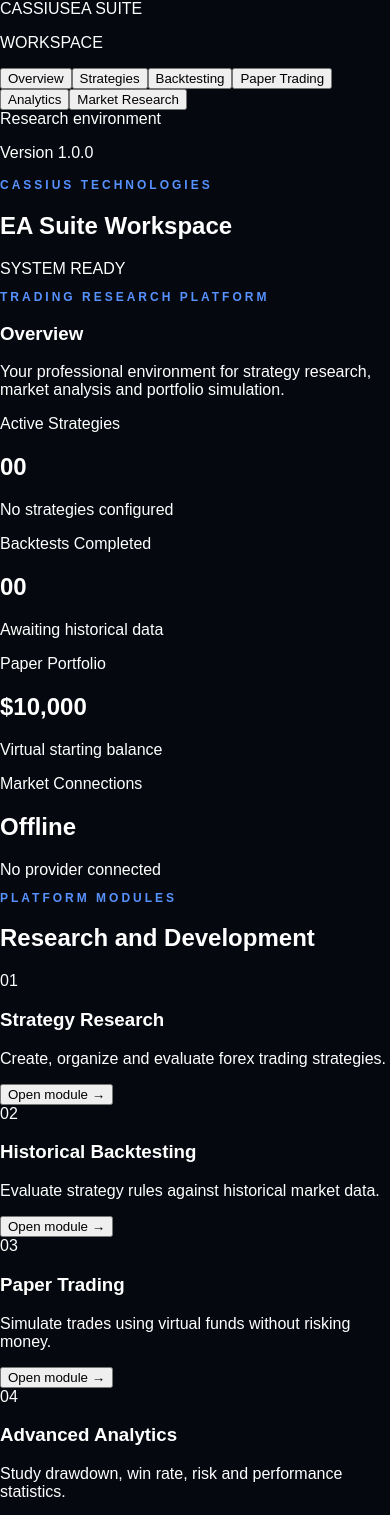
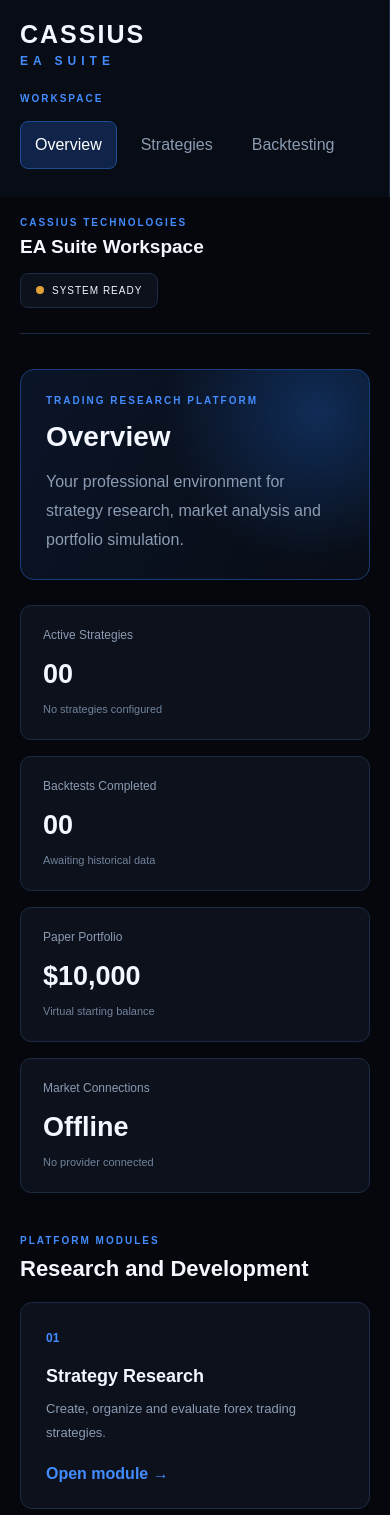
Before and after one commit to youngdordgy-ux/CASSIUS-EA-SUITE, a Next.js app in the folder apps/web/: page / in a window 390 px wide. Shown: the top 1515 px of the page. Built offline with nearby package versions, Linux system fonts and the light colour scheme.

Commit message:
Refactor globals.css for theming and layout updates
Refactor CSS variables and styles for improved theming and layout consistency. Update background, text colors, and responsive design elements.

```diff
--- a/apps/web/app/globals.css
+++ b/apps/web/app/globals.css
@@ -1,6 +1,19 @@
+
+:root {
+  --background: #05070c;
+  --surface: #0c111b;
+  --surface-light: #111a29;
+  --border: #1b2b43;
+  --blue: #1769ff;
+  --blue-light: #438cff;
+  --text: #f4f7ff;
+  --muted: #8b9bb3;
+}
 
 * {
   box-sizing: border-box;
+  margin: 0;
+  padding: 0;
 }
 
 html {
@@ -8,127 +21,311 @@ html {
 }
 
 body {
-  margin: 0;
-  background: #05080f;
-  color: #ffffff;
+  background: var(--background);
+  color: var(--text);
   font-family: Arial, Helvetica, sans-serif;
 }
 
-.container {
-  max-width: 1150px;
-  margin: auto;
-  padding: 25px;
+button {
+  font: inherit;
 }
 
-.navbar {
+.dashboard {
+  min-height: 100vh;
   display: flex;
-  justify-content: space-between;
-  align-items: center;
-  padding: 15px 0;
 }
 
-.navbar h2 {
-  font-size: 19px;
+.sidebar {
+  width: 255px;
+  min-height: 100vh;
+  background: #080c14;
+  border-right: 1px solid var(--border);
+  padding: 32px 20px;
+  display: flex;
+  flex-direction: column;
+  flex-shrink: 0;
+}
+
+.brand {
+  font-size: 25px;
+  font-weight: 900;
+  letter-spacing: 2px;
+  margin-bottom: 65px;
+}
+
+.brand span {
+  display: block;
+  color: var(--blue-light);
+  font-size: 12px;
+  letter-spacing: 5px;
+  margin-top: 5px;
+}
+
+.menu-label,
+.eyebrow {
+  color: var(--blue-light);
+  font-size: 10px;
+  font-weight: bold;
   letter-spacing: 2px;
 }
 
-.navbar span {
-  color: #397bff;
+.menu-label {
+  margin-bottom: 17px;
 }
 
-.navbar a {
-  color: #c4d4f5;
-  text-decoration: none;
+.side-nav {
+  display: flex;
+  flex-direction: column;
+  gap: 9px;
 }
 
-.hero {
-  padding: 100px 0 85px;
-  max-width: 780px;
+.nav-item {
+  background: transparent;
+  border: 1px solid transparent;
+  border-radius: 8px;
+  color: var(--muted);
+  cursor: pointer;
+  padding: 14px;
+  text-align: left;
+  transition: 0.2s ease;
 }
 
-.eyebrow {
-  color: #5792ff;
-  font-size: 12px;
-  font-weight: bold;
-  letter-spacing: 3px;
+.nav-item:hover,
+.nav-item.active {
+  background: #102449;
+  border-color: #1b4c91;
+  color: white;
 }
 
-.hero h1 {
-  font-size: clamp(40px, 8vw, 76px);
-  line-height: 1.08;
-  margin: 22px 0;
+.sidebar-bottom {
+  margin-top: auto;
+  color: var(--muted);
+  font-size: 12px;
+  line-height: 2;
 }
 
-.hero h1 span {
-  color: #5792ff;
+.sidebar-bottom p {
+  color: #64748b;
 }
 
-.description {
-  color: #aab6cc;
-  font-size: 19px;
-  line-height: 1.7;
+.status-dot,
+.online-dot {
+  display: inline-block;
+  width: 8px;
+  height: 8px;
+  border-radius: 50%;
+  background: #e0a33a;
+  margin-right: 8px;
 }
 
-.button {
-  display: inline-block;
-  background: #2368e8;
-  color: white;
-  padding: 15px 24px;
-  margin-top: 20px;
+.main-content {
+  flex: 1;
+  min-width: 0;
+  padding: 35px;
+}
+
+.topbar {
+  display: flex;
+  align-items: center;
+  justify-content: space-between;
+  gap: 15px;
+  padding-bottom: 25px;
+  border-bottom: 1px solid var(--border);
+}
+
+.topbar h2 {
+  font-size: 19px;
+  margin-top: 8px;
+}
+
+.profile {
+  background: var(--surface);
+  border: 1px solid var(--border);
+  padding: 11px 15px;
   border-radius: 8px;
-  text-decoration: none;
+  font-size: 10px;
+  letter-spacing: 1px;
+}
+
+.online-dot {
+  background: #e0a33a;
+}
+
+.welcome {
+  margin-top: 35px;
+  padding: 35px;
+  border: 1px solid #173d78;
+  border-radius: 14px;
+  background:
+    radial-gradient(circle at 85% 20%, #102c57 0%, transparent 45%),
+    linear-gradient(120deg, #0b1528, #080c14);
+}
+
+.welcome h1 {
+  font-size: clamp(28px, 5vw, 42px);
+  margin: 15px 0;
+}
+
+.welcome > div > p:last-child {
+  color: var(--muted);
+  line-height: 1.8;
+  max-width: 650px;
+}
+
+.stats-grid {
+  display: grid;
+  grid-template-columns: repeat(4, minmax(0, 1fr));
+  gap: 16px;
+  margin-top: 25px;
+}
+
+.stat-card {
+  background: var(--surface);
+  border: 1px solid var(--border);
+  border-radius: 11px;
+  padding: 22px;
+}
+
+.stat-card > p {
+  color: var(--muted);
+  font-size: 12px;
+}
+
+.stat-card h2 {
+  font-size: 27px;
+  margin: 17px 0 9px;
+}
+
+.stat-card span {
+  color: #71839c;
+  font-size: 11px;
+}
+
+.section-heading {
+  margin: 42px 0 20px;
+}
+
+.section-heading h2 {
+  font-size: 22px;
+  margin-top: 10px;
+}
+
+.feature-grid {
+  display: grid;
+  grid-template-columns: repeat(2, minmax(0, 1fr));
+  gap: 18px;
+}
+
+.module-card {
+  background: var(--surface);
+  border: 1px solid var(--border);
+  border-radius: 12px;
+  padding: 25px;
+  transition: 0.2s ease;
+}
+
+.module-card:hover {
+  border-color: var(--blue);
+  transform: translateY(-3px);
+}
+
+.module-number {
+  color: var(--blue-light);
+  font-size: 12px;
   font-weight: bold;
 }
 
-.button:hover {
-  background: #397bff;
+.module-card h3 {
+  font-size: 18px;
+  margin: 20px 0 10px;
 }
 
-.disclaimer {
-  margin-top: 22px;
-  color: #8492aa;
-  font-size: 12px;
+.module-card p {
+  color: var(--muted);
+  font-size: 13px;
+  line-height: 1.8;
+  min-height: 48px;
 }
 
-.features {
-  display: grid;
-  grid-template-columns: repeat(
-    auto-fit,
-    minmax(220px, 1fr)
-  );
-  gap: 18px;
+.module-card button {
+  background: transparent;
+  border: none;
+  color: var(--blue-light);
+  cursor: pointer;
+  margin-top: 20px;
+  font-weight: bold;
 }
 
-.feature-card {
-  background: #0c1423;
-  border: 1px solid #1a2a45;
-  border-radius: 14px;
-  padding: 25px;
+.module-card button:hover {
+  color: white;
 }
 
-.feature-card h3 {
-  color: #ffffff;
+.footer {
+  display: flex;
+  justify-content: space-between;
+  gap: 15px;
+  flex-wrap: wrap;
+  border-top: 1px solid var(--border);
+  margin-top: 55px;
+  padding: 25px 0;
+  color: #71839c;
+  font-size: 11px;
 }
 
-.feature-card p {
-  color: #9baac2;
-  line-height: 1.7;
+@media (max-width: 1050px) {
+  .stats-grid {
+    grid-template-columns: repeat(2, minmax(0, 1fr));
+  }
 }
 
-footer {
-  border-top: 1px solid #1a2639;
-  margin-top: 75px;
-  padding: 25px 0;
-  color: #8492aa;
-  font-size: 12px;
-}
-
-@media (max-width: 600px) {
-  .hero {
-    padding: 65px 0;
+@media (max-width: 700px) {
+  .dashboard {
+    flex-direction: column;
   }
 
-  .description {
-    font-size: 16px;
+  .sidebar {
+    width: 100%;
+    min-height: auto;
+    padding: 20px;
+  }
+
+  .brand {
+    margin-bottom: 25px;
+  }
+
+  .side-nav {
+    flex-direction: row;
+    overflow-x: auto;
+    padding-bottom: 8px;
+  }
+
+  .nav-item {
+    white-space: nowrap;
+  }
+
+  .sidebar-bottom {
+    display: none;
+  }
+
+  .main-content {
+    padding: 20px;
+  }
+
+  .topbar {
+    align-items: flex-start;
+    flex-direction: column;
+  }
+
+  .welcome {
+    padding: 25px;
+  }
+
+  .stats-grid,
+  .feature-grid {
+    grid-template-columns: 1fr;
+  }
+
+  .footer {
+    flex-direction: column;
   }
 }
```
